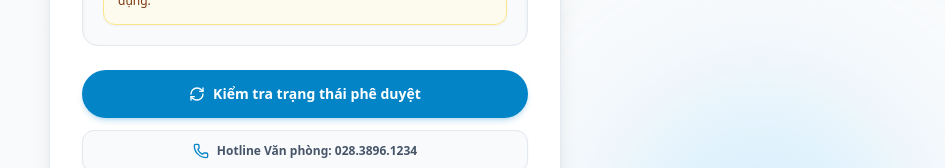
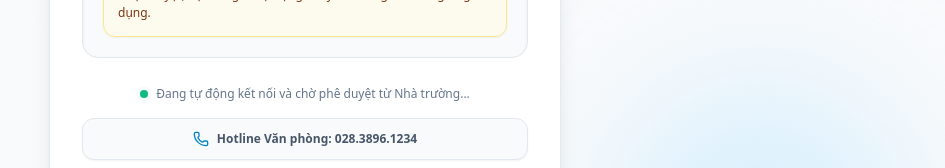
Before and after one commit to hejc108/preschool, a Next.js app: page /auth/pending-approval in a window 1280 px wide. Shown: the part 386-554 px from the top of the page, without its empty margins (335-1280 px from the left). Built offline with nearby package versions, Linux system fonts and the light colour scheme; no server answers.

Commit message:
fix(ux): remove manual check button, replace with subtle live auto-sync status dot

```diff
--- a/src/app/auth/pending-approval/page.tsx
+++ b/src/app/auth/pending-approval/page.tsx
@@ -212,15 +212,14 @@ function PendingApprovalContent() {
 
         {/* Action Buttons */}
         <div className="space-y-3">
-          {/* Refresh / Check Approval Button */}
-          <button
-            onClick={handleCheckApproval}
-            disabled={checking}
-            className="w-full flex items-center justify-center gap-2 bg-sky-600 hover:bg-sky-700 text-white font-bold py-3.5 px-4 rounded-pill transition-all shadow-md shadow-sky-600/20 active:scale-[0.98] text-sm cursor-pointer disabled:opacity-60"
-          >
-            <RefreshCw className={`w-4 h-4 ${checking ? 'animate-spin' : ''}`} />
-            <span>{checking ? 'Đang kiểm tra...' : 'Kiểm tra trạng thái phê duyệt'}</span>
-          </button>
+          {/* Subtle Live Auto-Sync Status Indicator */}
+          <div className="flex items-center justify-center gap-2 text-xs text-slate-500 font-medium py-1">
+            <span className="relative flex h-2 w-2">
+              <span className="animate-ping absolute inline-flex h-full w-full rounded-full bg-emerald-400 opacity-75"></span>
+              <span className="relative inline-flex rounded-full h-2 w-2 bg-emerald-500"></span>
+            </span>
+            <span>Đang tự động kết nối và chờ phê duyệt từ Nhà trường...</span>
+          </div>
 
           <div className="flex items-center justify-center gap-2 text-xs font-semibold text-slate-600 bg-slate-50 border border-slate-200 rounded-xl py-3 px-4 shadow-sm">
             <Phone className="w-4 h-4 text-sky-600 shrink-0" />
```
